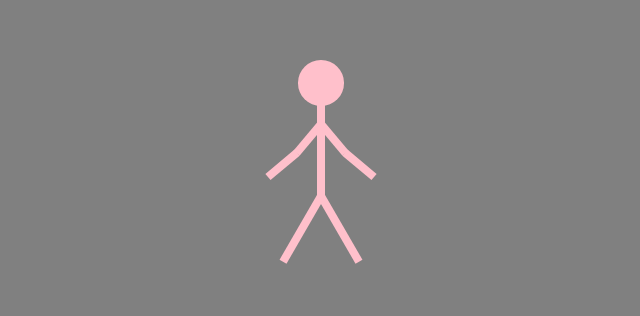
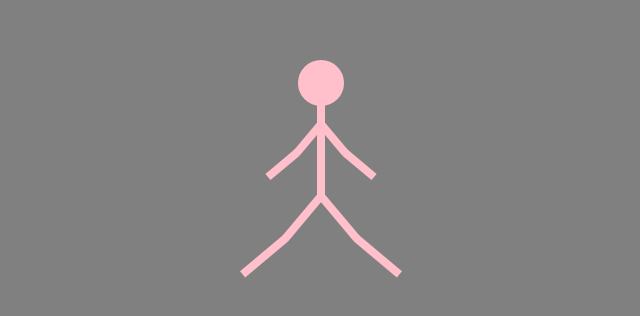
Before and after one commit to noahweasley/Advanced-CSS, a website: page Bloody samaritan dancer/index.html in a window 1280 px wide. Shown: the part 240-556 px from the top of the page, without its empty margins (319-959 px from the left). Drawn offline with Linux system fonts and the light colour scheme.

Commit message:
added stickman's legs

```diff
--- a/Bloody samaritan dancer/index.html
+++ b/Bloody samaritan dancer/index.html
@@ -13,8 +13,8 @@
     :root {
         --dancer-clr: pink;
         --torso-height: 6em;
-        --leg-height: calc(var(--torso-height) - 20px);
-        --arm-height: calc(var(--leg-height) / 2);
+        --leg-height: calc(var(--torso-height) - 40px);
+        --arm-height: calc((var(--torso-height) - 20px) / 2);
         --head-diameter: calc(var(--torso-height) / 2.1);
         --animation-time: 0.2s;
     }
@@ -69,6 +69,66 @@
         transform: rotateZ(-30deg);
         transform-origin: top;
     }
+
+    /* ------ Leg ------- */
+
+    .dancer-leg {
+        position: absolute;
+        top: calc(20% + var(--torso-height));
+        height: var(--leg-height);
+        width: 8px;
+        background-color: var(--dancer-clr);
+    }
+
+    .dancer-leg__left {
+        /* --i: 1; */
+        transform: rotateZ(45deg);
+        animation: move-leg var(--animation-time) ease-in-out infinite alternate;
+    }
+
+    .dancer-leg__right {
+        /* --i: -1; */
+        transform: rotateZ(-45deg);
+        animation: move-leg-neg var(--animation-time) ease-in-out infinite alternate;
+
+    }
+
+    .dancer-upper-leg {
+        position: absolute;
+        height: var(--leg-height);
+        width: 8px;
+        background-color: var(--dancer-clr);
+    }
+
+    .dancer-upper-leg__left {
+        transform-origin: top;
+    }
+
+    .dancer-upper-leg__right {
+        transform-origin: top;
+    }
+
+    .dancer-lower-leg {
+        position: absolute;
+        top: var(--leg-height);
+        height: var(--leg-height);
+        width: 8px;
+        background-color: var(--dancer-clr);
+    }
+
+    .dancer-lower-leg__left {
+        transform: rotateZ(-35deg);
+        transform-origin: top right;
+        animation: __move-leg var(--animation-time) ease-in-out infinite alternate;
+    }
+
+    .dancer-lower-leg__right {
+        transform: rotateZ(35deg);
+        transform-origin: top left;
+        animation: __move-leg-neg var(--animation-time) ease-in-out infinite alternate;
+    }
+
+    /* ----  arm -----  */
 
     .dancer-arm {
         position: absolute;
@@ -156,12 +216,41 @@
         }
 
     }
+
+    @keyframes move-leg {
+        to {
+            transform: rotateZ(40deg);
+        }
+
+    }
+
+    @keyframes move-leg-neg {
+        to {
+            transform: rotateZ(-40deg);
+        }
+
+    }
+
+    @keyframes __move-leg {
+        to {
+            transform: rotateZ(10deg);
+        }
+
+    }
+
+    @keyframes __move-leg-neg {
+        to {
+            transform: rotateZ(-10deg);
+        }
+
+    }
 </style>
 
 <div class="dancer">
 
     <div class="dancer-head"></div>
     <div class="dancer-torso"></div>
+
     <div class="dancer-arm dancer-arm__left">
         <div class="dancer-upper-arm dancer-upper-arm__left"></div>
         <div class="dancer-lower-arm dancer-lower-arm__left"></div>
@@ -170,8 +259,15 @@
         <div class="dancer-upper-arm dancer-upper-arm__right"></div>
         <div class="dancer-lower-arm dancer-lower-arm__right"></div>
     </div>
-    <div class="dancer-leg dancer-leg__left"></div>
-    <div class="dancer-leg dancer-leg__right"></div>
+
+    <div class="dancer-leg dancer-leg__left">
+        <div class="dancer-upper-leg dancer-upper-leg__left"></div>
+        <div class="dancer-lower-leg dancer-lower-leg__left"></div>
+    </div>
+    <div class="dancer-leg dancer-leg__right">
+        <div class="dancer-upper-leg dancer-upper-leg__right"></div>
+        <div class="dancer-lower-leg dancer-lower-leg__right"></div>
+    </div>
 
 </div>
 
```
